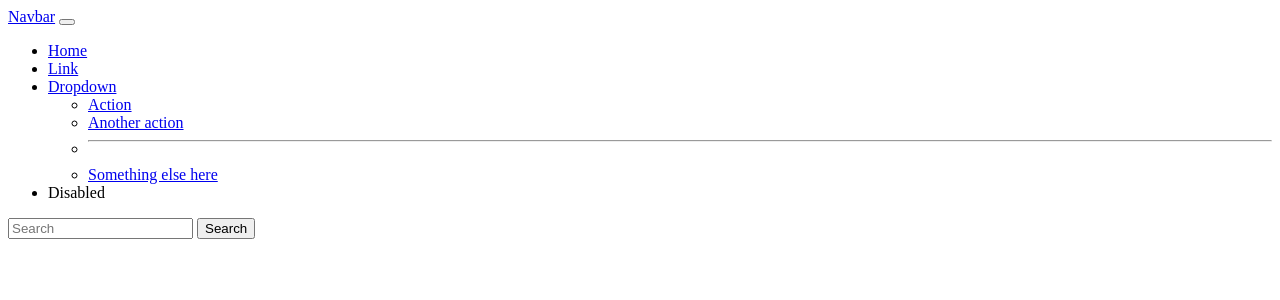
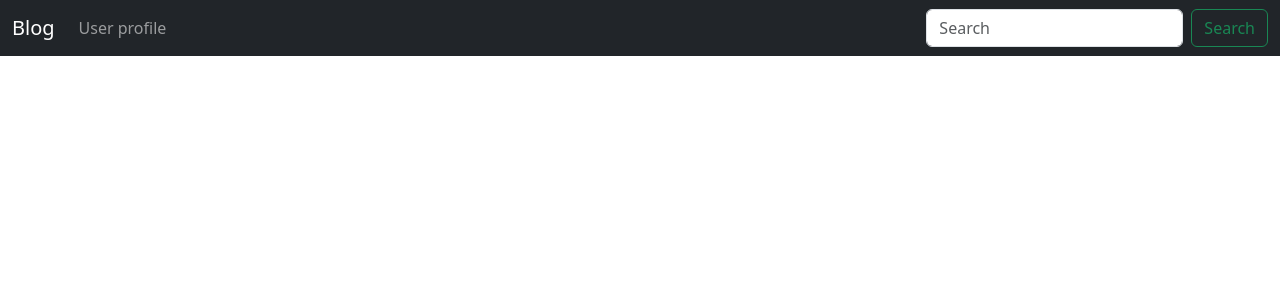
Before and after one commit to drexb8/flask_blog_project, a Flask app: page / in a window 1280 px wide. Shown: the top 300 px of the page. Run offline with Flask 3, Linux system fonts and the light colour scheme.

Commit message:
added name.html, user.html

```diff
--- a/main.py
+++ b/main.py
@@ -1,6 +1,17 @@
 from flask import Flask, render_template
+from flask_wtf import FlaskForm
+from wtforms import StringField, SubmitField
+from wtforms.validators import DataRequired
+
 
 app = Flask(__name__)
+app.config['SECRET_KEY'] = 'justasecretkey39857238986'
+
+
+#name form class
+class NameForm(FlaskForm):
+    name = StringField('Your name', validators=[DataRequired()])
+    submit = SubmitField('Submit')
 
 
 @app.route('/')
@@ -8,9 +19,15 @@
     return render_template('index.html')
 
 
+@app.route('/user/<name>')
+def user(name):
+    return render_template('user.html', name=name)
 
 
-
+@app.route('/name')
+def name():
+    form = NameForm()
+    return render_template('name.html', form=form)
 
 
 
--- a/templates/404.html
+++ b/templates/404.html
@@ -2,6 +2,7 @@
 {% block head%}
 <title>404</title>
 {% endblock %}
+
 {% block body %}
 <center>
   <h1>Error 404</h1>
--- a/templates/base.html
+++ b/templates/base.html
@@ -2,14 +2,16 @@
 <html lang="en">
 
 <head>
+    <link href="https://cdn.jsdelivr.net/npm/bootstrap@5.3.2/dist/css/bootstrap.min.css" rel="stylesheet" integrity="sha384-T3c6CoIi6uLrA9TneNEoa7RxnatzjcDSCmG1MXxSR1GAsXEV/Dwwykc2MPK8M2HN" crossorigin="anonymous">
 {% block head %}
-    <link href="https://cdn.jsdelivr.net/npm/bootstrap@5.3.2/dist/css/bootstrap.min.css" rel="stylesheet" integrity="sha384-T3c6CoIi6uLrA9TneNEoa7RxnatzjcDSCmG1MXxSR1GAsXEV/Dwwykc2MPK8M2HN" crossorigin="anonymous">
+
 {% endblock %}
 </head>
+{% include 'navbar.html' %}
+{% block body %}
+{% endblock %}
 
-<body>
-{% block body %}
-{% include 'navbar.html' %}
-{% endblock %}
-</body>
+<footer>
+    <script src="https://cdn.jsdelivr.net/npm/bootstrap@5.3.2/dist/js/bootstrap.bundle.min.js" integrity="sha384-C6RzsynM9kWDrMNeT87bh95OGNyZPhcTNXj1NW7RuBCsyN/o0jlpcV8Qyq46cDfL" crossorigin="anonymous"></script>
+</footer>
 </html>
--- a/templates/index.html
+++ b/templates/index.html
@@ -2,3 +2,7 @@
 {% block head%}
 <title>Home</title>
 {% endblock %}
+
+{% block body %}
+
+{% endblock %}
--- a/templates/navbar.html
+++ b/templates/navbar.html
@@ -1,32 +1,16 @@
 {% block body %}
-<nav class="navbar navbar-expand-lg bg-body-tertiary">
+<nav class="navbar navbar-expand-lg navbar-dark bg-dark">
   <div class="container-fluid">
-    <a class="navbar-brand" href="#">Navbar</a>
+    <a class="navbar-brand" href="{{ url_for('index') }}">Blog</a>
     <button class="navbar-toggler" type="button" data-bs-toggle="collapse" data-bs-target="#navbarSupportedContent" aria-controls="navbarSupportedContent" aria-expanded="false" aria-label="Toggle navigation">
       <span class="navbar-toggler-icon"></span>
     </button>
     <div class="collapse navbar-collapse" id="navbarSupportedContent">
       <ul class="navbar-nav me-auto mb-2 mb-lg-0">
         <li class="nav-item">
-          <a class="nav-link active" aria-current="page" href="#">Home</a>
+          <a class="nav-link" href="{{ url_for('user', name='john') }}">User profile</a>
         </li>
-        <li class="nav-item">
-          <a class="nav-link" href="#">Link</a>
-        </li>
-        <li class="nav-item dropdown">
-          <a class="nav-link dropdown-toggle" href="#" role="button" data-bs-toggle="dropdown" aria-expanded="false">
-            Dropdown
-          </a>
-          <ul class="dropdown-menu">
-            <li><a class="dropdown-item" href="#">Action</a></li>
-            <li><a class="dropdown-item" href="#">Another action</a></li>
-            <li><hr class="dropdown-divider"></li>
-            <li><a class="dropdown-item" href="#">Something else here</a></li>
-          </ul>
-        </li>
-        <li class="nav-item">
-          <a class="nav-link disabled" aria-disabled="true">Disabled</a>
-        </li>
+
       </ul>
       <form class="d-flex" role="search">
         <input class="form-control me-2" type="search" placeholder="Search" aria-label="Search">
```
Also changed, not shown: templates/name.html (added, +10 -0 lines), templates/user.html (added, +10 -0 lines).
